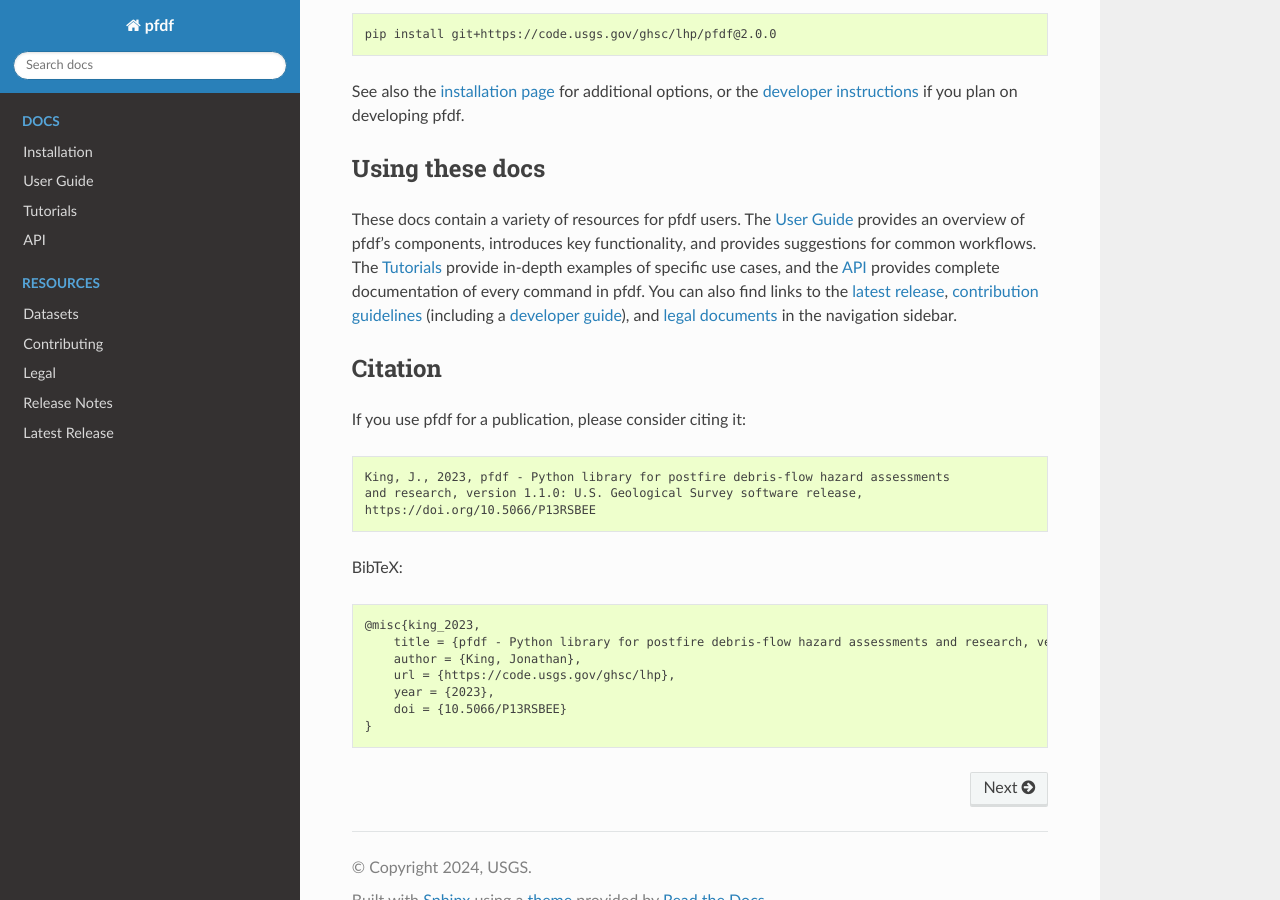
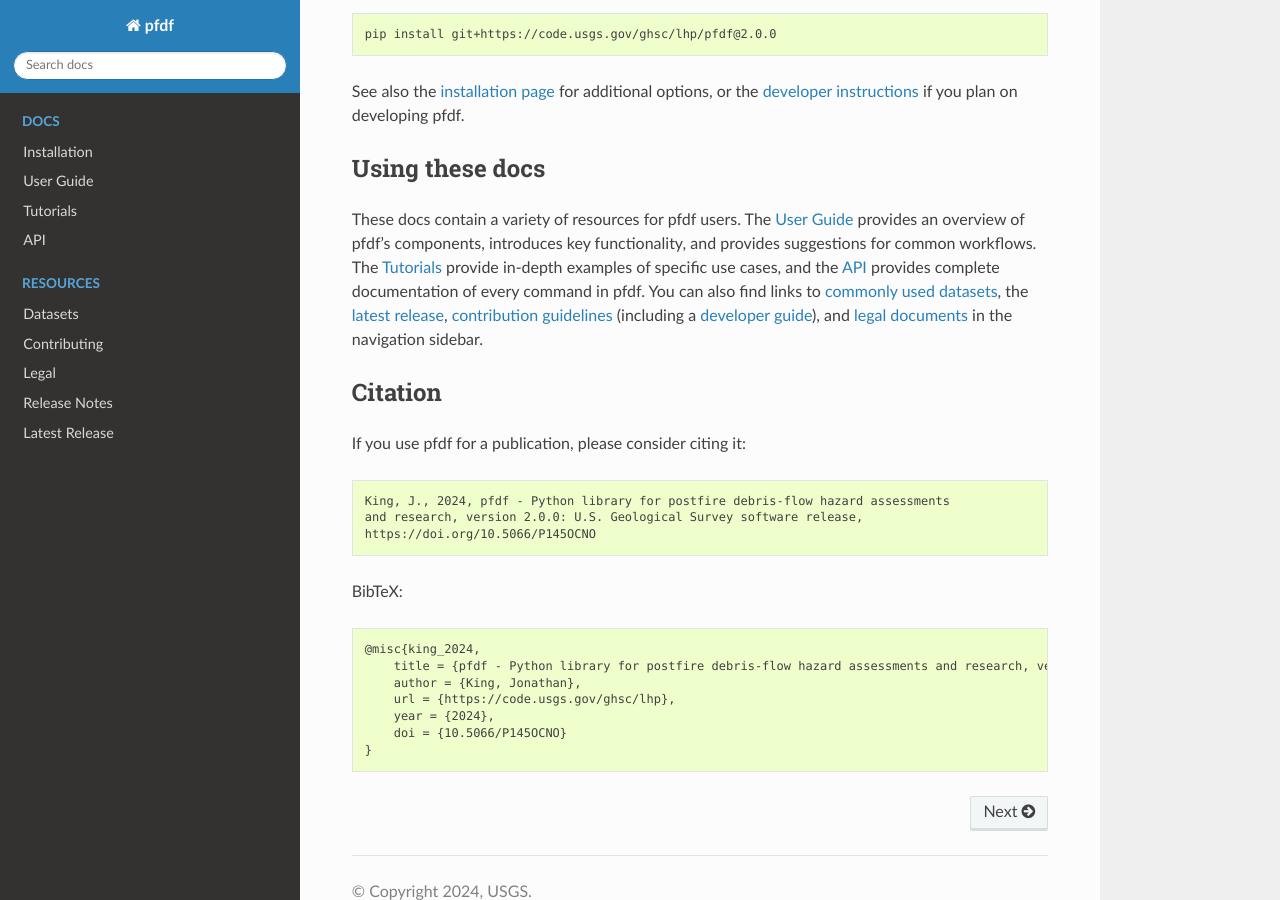
Before and after one commit to JonKing93/pfdf, a Sphinx documentation site: the page built from docs/index.rst, in a window 1280 px wide and 900 px high, scrolled down 837 px. Built offline with Sphinx 7.4.7 and the Read the Docs theme 2.0.0, drawn with Linux system fonts in a browser that asks for light colours.

```diff
--- a/docs/index.rst
+++ b/docs/index.rst
@@ -39,26 +39,26 @@ See also the :doc:`installation page <resources/installation>` for additional op
 
 Using these docs
 ----------------
-These docs contain a variety of resources for pfdf users. The :doc:`User Guide </guide/index>` provides an overview of pfdf's components, introduces key functionality, and provides suggestions for common workflows. The :doc:`Tutorials </tutorials/index>` provide in-depth examples of specific use cases, and the :doc:`API </api/index>` provides complete documentation of every command in pfdf. You can also find links to the `latest release`_, :doc:`contribution guidelines <resources/contributing>` (including a :doc:`developer guide <resources/dev-guide>`), and :doc:`legal documents <resources/legal>` in the navigation sidebar.
+These docs contain a variety of resources for pfdf users. The :doc:`User Guide </guide/index>` provides an overview of pfdf's components, introduces key functionality, and provides suggestions for common workflows. The :doc:`Tutorials </tutorials/index>` provide in-depth examples of specific use cases, and the :doc:`API </api/index>` provides complete documentation of every command in pfdf. You can also find links to :doc:`commonly used datasets <resources/datasets>`, the `latest release`_, :doc:`contribution guidelines <resources/contributing>` (including a :doc:`developer guide <resources/dev-guide>`), and :doc:`legal documents <resources/legal>` in the navigation sidebar.
 
 
 Citation
 --------
 If you use pfdf for a publication, please consider citing it::
 
-    King, J., 2023, pfdf - Python library for postfire debris-flow hazard assessments
-    and research, version 1.1.0: U.S. Geological Survey software release,
-    https://doi.org/10.5066/P13RSBEE
+    King, J., 2024, pfdf - Python library for postfire debris-flow hazard assessments
+    and research, version 2.0.0: U.S. Geological Survey software release,
+    https://doi.org/10.5066/P145OCNO
 
 
 BibTeX::
 
-    @misc{king_2023,
-        title = {pfdf - Python library for postfire debris-flow hazard assessments and research, version 1.1.0},
+    @misc{king_2024,
+        title = {pfdf - Python library for postfire debris-flow hazard assessments and research, version 2.0.0},
         author = {King, Jonathan},
         url = {https://code.usgs.gov/ghsc/lhp},
-        year = {2023},
-        doi = {10.5066/P13RSBEE}
+        year = {2024},
+        doi = {10.5066/P145OCNO}
     }
 
 
```
Also changed, not shown: README.md (+3 -2 lines).
